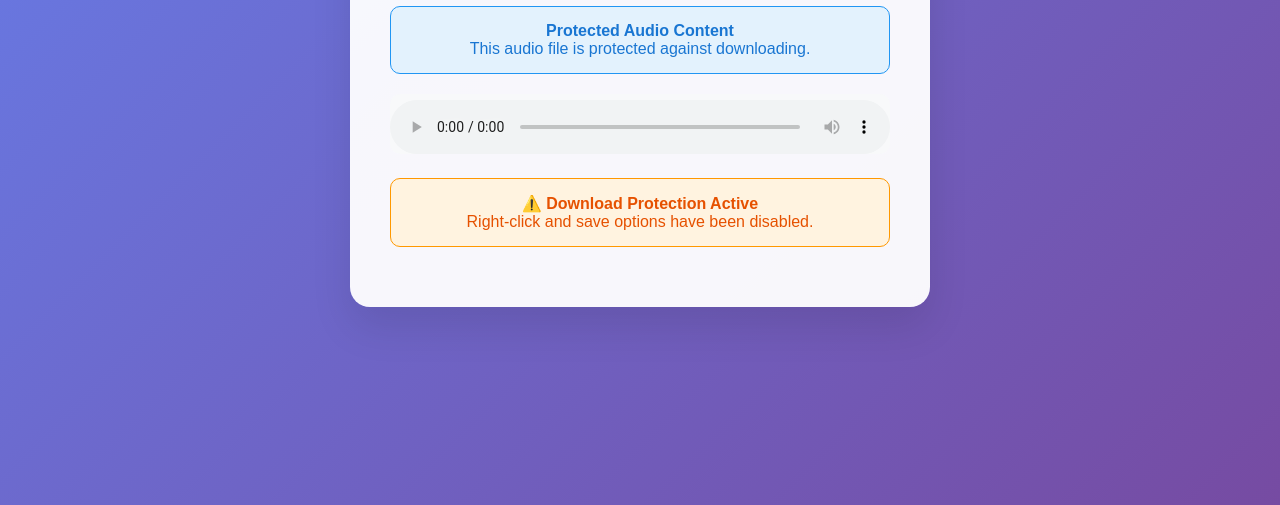
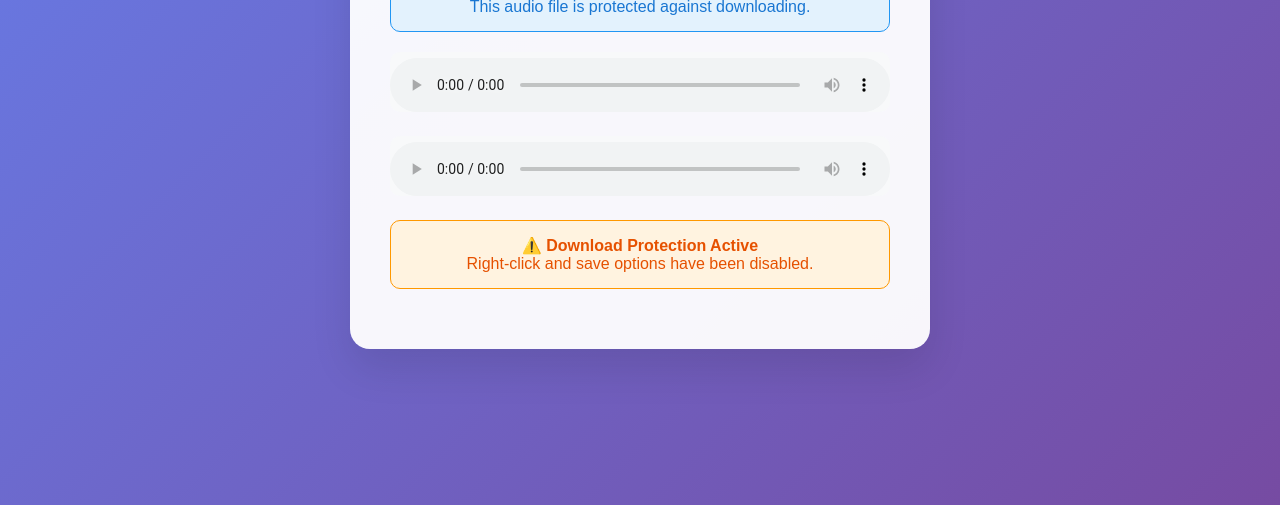
Before and after one commit to rluzzion/linkvoorpien2, a plain HTML site: page index.html in a window 1280 px wide. Shown: the part 335-840 px from the top of the page. Drawn offline with Linux system fonts and the light colour scheme.

Commit message:
Add files via upload

```diff
--- a/index.html
+++ b/index.html
@@ -79,6 +79,13 @@
             </audio>
         </div>
 
+        <div class="audio-player">
+            <audio controls preload="metadata" controlsList="nodownload">
+                <source src="Ruby Final Battle Complete Femvox Only.mp3" type="audio/mpeg">
+                Your browser does not support the audio element.
+            </audio>
+        </div>
+
         <div class="warning">
             <strong>⚠️ Download Protection Active</strong><br>
             Right-click and save options have been disabled.
```
Also changed, not shown: 1 other file.
